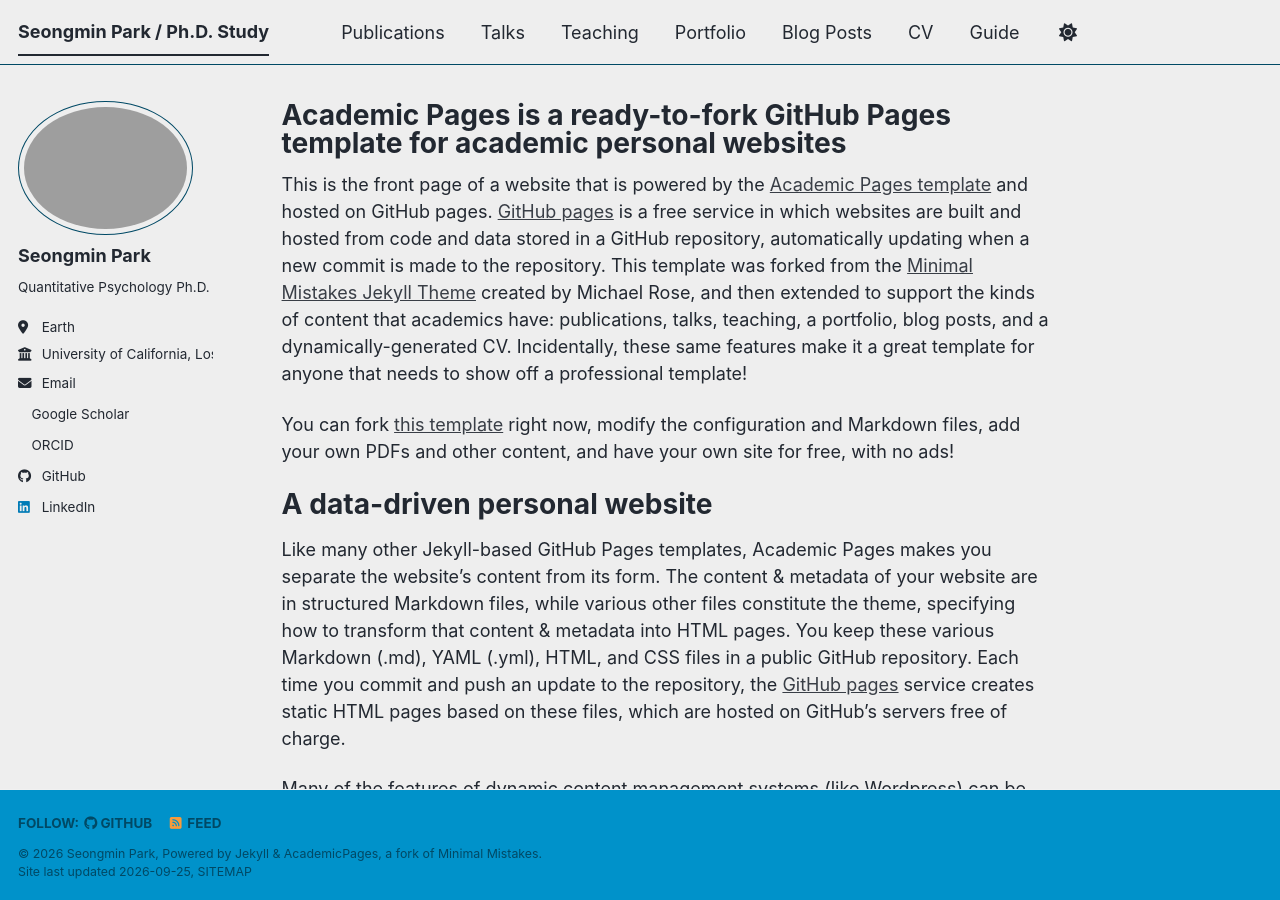
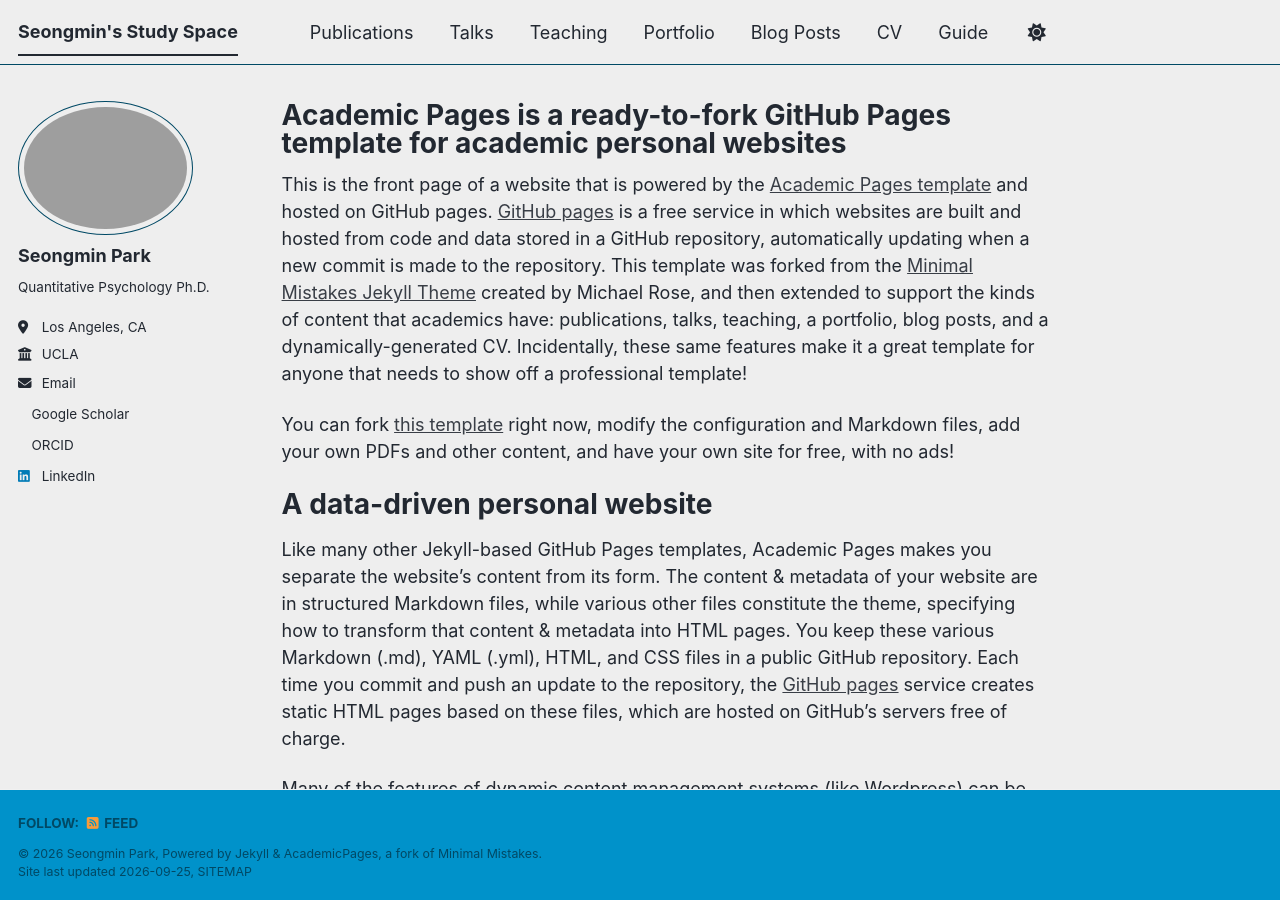
Before and after one commit to gganggang2/smparkedu, a Jekyll site: the page built from _pages/about.md, in a window 1280 px wide and 900 px high. Built offline with Jekyll 4.4.1, drawn with Linux system fonts in a browser that asks for light colours; a style sheet for code colours, icons or effects is not loaded.

Commit message:
Update _config.yml

```diff
--- a/_config.yml
+++ b/_config.yml
@@ -9,7 +9,7 @@
 # Basic Site Settings
 locale                   : "en-US"
 site_theme               : "air" # The available themes options are "default", "air", "sunrise", "mint", "dirt" and "contrast"
-title                    : "Seongmin Park / Ph.D. Study"
+title                    : "Seongmin's Study Space"
 title_separator          : "-"
 name                     : &name "Seongmin Park"
 description              : &description "UCLA Quantitative Psychology Ph.D."   # Update this with a general description of your site, this is the default if not overridden by a page
@@ -27,8 +27,8 @@
   name             : "Seongmin Park"
   pronouns         : # example: "she/her"
   bio              : "Quantitative Psychology Ph.D."
-  location         : "Earth"
-  employer         : "University of California, Los Angeles"
+  location         : "Los Angeles, CA"
+  employer         : "UCLA"
   uri              : # URL
   email            : "smpark99@ucla.edu"
 
@@ -51,7 +51,7 @@
   bitbucket        : # Username - Update with your username on the site
   codepen          : # Username
   dribbble         : # Username
-  github           : "gganggang2"
+  github           : # Username
   kaggle           : # Username
   stackoverflow    : # User number or user number and name (i.e., use "1" or "1/jeff-atwood")
 
```
